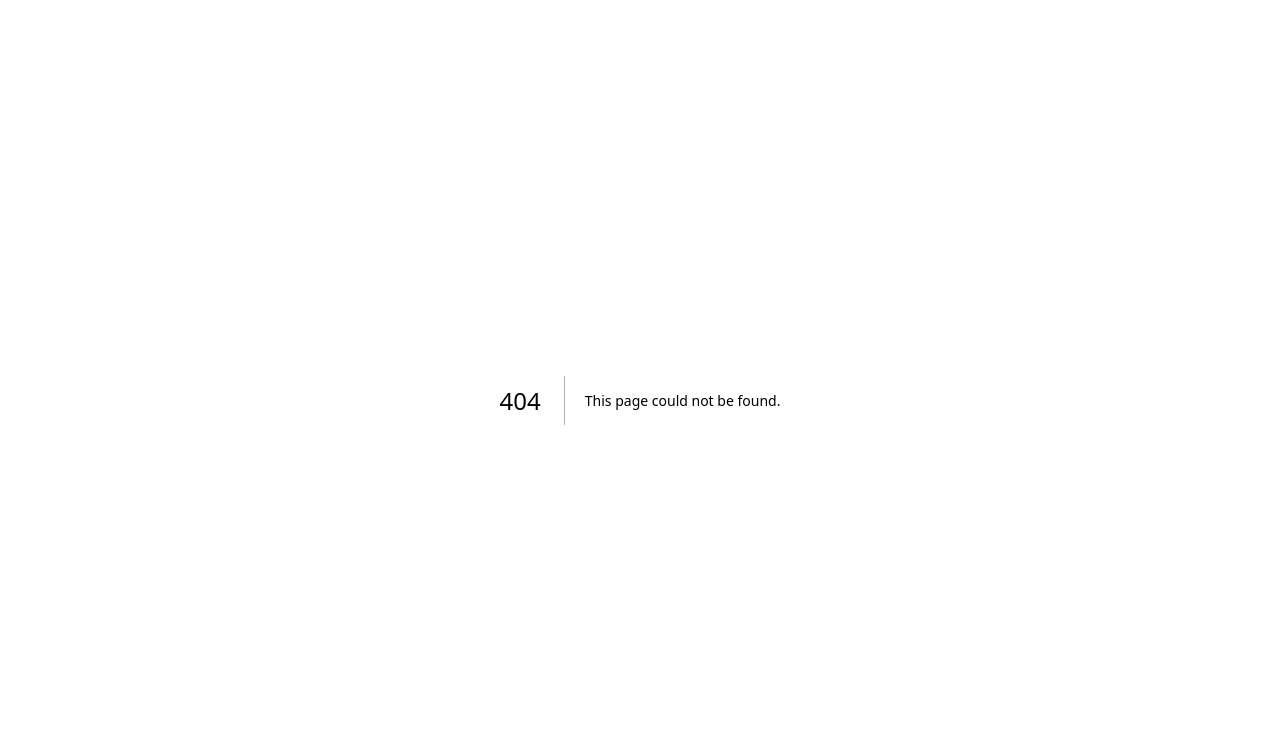
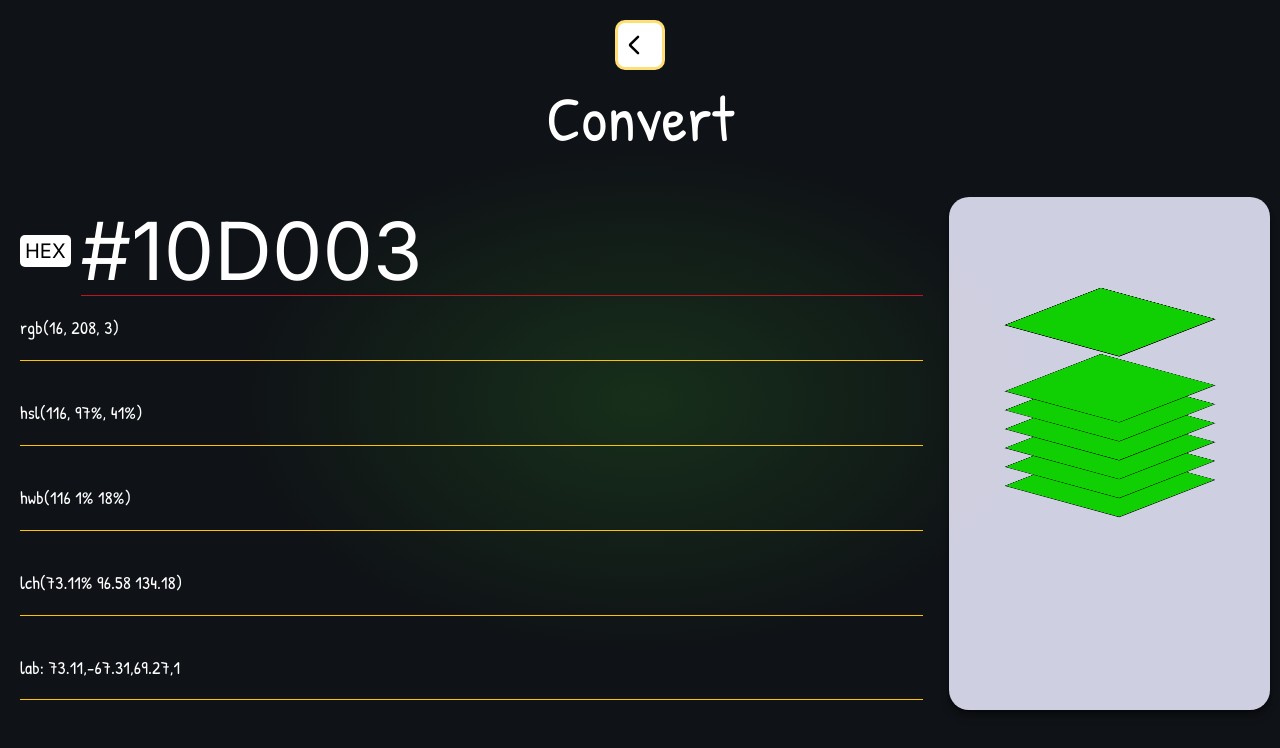
Before and after one commit to Andriikryl/color-mastery, a Next.js app: page /converter in a window 1280 px wide. Before the commit this address had no page. Shown: the top 748 px of the page. Built offline with nearby package versions, Linux system fonts and the light colour scheme.

Commit message:
add page convert

```diff
--- a/package.json
+++ b/package.json
@@ -10,6 +10,7 @@
   },
   "dependencies": {
     "clsx": "^2.1.0",
+    "colord": "^2.9.3",
     "framer-motion": "^11.0.25",
     "next": "14.1.4",
     "react": "^18",
--- /dev/null
+++ b/src/app/converter/page.tsx
@@ -0,0 +1,94 @@
+"use client";
+import React, { useEffect, useState } from "react";
+import Container from "@/components/container/Container";
+import { getRandomHex } from "@/utils/randomHex";
+import { colord, extend } from "colord";
+import { motion } from "framer-motion";
+import styles from "./style.module.css";
+import { Title } from "@/components/title/Title";
+import InputHex from "@/components/inputHex/InputHex";
+import hwbPlugin from "colord/plugins/hwb";
+import labPlugin from "colord/plugins/lab";
+import lchPlugin from "colord/plugins/lch";
+import xyzPlugin from "colord/plugins/xyz";
+import LinkBack from "@/components/linkBack/LinkBack";
+extend([hwbPlugin]);
+extend([labPlugin]);
+extend([lchPlugin]);
+extend([xyzPlugin]);
+
+export default function Converter() {
+  const [value, setValue] = React.useState("");
+  const [error, setError] = React.useState(false);
+
+  useEffect(() => {
+    setValue(getRandomHex());
+  }, []);
+
+  let valueRgb = colord(value).toRgbString();
+  let valueHsl = colord(value).toHslString();
+  let valueHwb = colord(value).toHwbString();
+  let valueLsh = colord(value).toLchString();
+  let valueLab = colord(value).toLab();
+  let valueXyz = colord(value).toXyz();
+  return (
+    <section className={styles.convert__section}>
+      <Container>
+        <div className={styles.wrapper}>
+          <LinkBack />
+          <Title headingLevel="h1">Convert</Title>
+          <div className={styles.flex__group}>
+            <div className={styles.main__box}>
+              <InputHex labelTitle="hex" value={value} set={setValue} />
+              <ul className={styles.values__list} role="list">
+                <li className={styles.list__item}>{valueRgb}</li>
+                <li className={styles.list__item}>{valueHsl}</li>
+                <li className={styles.list__item}>{valueHwb}</li>
+                <li className={styles.list__item}>{valueLsh}</li>
+                <li className={styles.list__item}>
+                  lab: {valueLab.l},{valueLab.a},{valueLab.b},{valueLab.alpha}
+                </li>
+              </ul>
+            </div>
+            <div className={styles.sidebar}>
+              <div className={styles.axies}>
+                <div
+                  style={{ backgroundColor: value }}
+                  className={styles.axies__side}
+                ></div>
+                <div
+                  style={{ backgroundColor: value }}
+                  className={styles.axies__side}
+                ></div>
+                <div
+                  style={{ backgroundColor: value }}
+                  className={styles.axies__side}
+                ></div>
+                <div
+                  style={{ backgroundColor: value }}
+                  className={styles.axies__side}
+                ></div>
+                <div
+                  style={{ backgroundColor: value }}
+                  className={styles.axies__side}
+                ></div>
+                <div
+                  style={{ backgroundColor: value }}
+                  className={styles.axies__side}
+                ></div>
+                <div
+                  style={{ backgroundColor: value }}
+                  className={styles.axies__side}
+                ></div>
+                <div
+                  style={{ backgroundColor: value }}
+                  className={styles.axies__side}
+                ></div>
+              </div>
+            </div>
+          </div>
+        </div>
+      </Container>
+    </section>
+  );
+}
--- /dev/null
+++ b/src/app/converter/style.module.css
@@ -0,0 +1,126 @@
+.convert__section{
+    height: 100dvh;
+    position: relative;
+    background-color: #0f1216;
+}
+
+.convert__section::after{
+    content: "";
+    width: 100%;
+    height: 100%;
+    position: absolute;
+    top: 0;
+    left: 0;
+    background: radial-gradient(ellipse at center, hsl(120, 42.59%, 21.18%, 0.5) 0%, hsl(0, 0%, 0%, 0) 45%);
+}
+
+.wrapper{
+    padding-block-start: 20px;
+    position: relative;
+    z-index: 100;
+}
+
+.flex__group{
+    gap: 20px;
+    display: flex;
+    flex-wrap: wrap;
+}
+
+.box{
+    width: 200px;
+    height: 200px;
+    margin-block-start: 40px;
+}
+
+.flex__group {
+    padding-block: 20px;
+    display: flex;
+    flex-wrap: wrap;
+    gap: 1rem;
+  }
+  .sidebar {
+    padding: 10px;
+    flex-basis: 20rem;
+    flex-grow: 1;
+    box-shadow:
+    0 1px 1px rgba(0, 0, 0, 0.15),
+    0 2px 2px rgba(0, 0, 0, 0.15),
+    0 4px 4px rgba(0, 0, 0, 0.15),
+    0 8px 8px rgba(0, 0, 0, 0.15);
+  background-color: hsl(240, 53%, 93%, .9);
+  display: flex;
+  justify-content: center;
+  border-radius: 20px;
+  }
+  .main__box {
+    padding: 10px;
+    flex-basis: 0;
+    flex-grow: 999;
+    min-inline-size: 50%;
+  }
+
+
+  .values__list{
+    margin-block-start: 20px;
+    display: flex;
+    flex-direction: column;
+    gap: 40px;
+  }
+
+  .list__item{
+    font-family: var(--font-family);
+    font-weight: 400;
+    font-size: 18px;
+    line-height: 133%;
+    letter-spacing: 0.01em;
+    color: var(--white);
+    border-bottom: 1px solid #ffc300;
+    padding-block-end: 20px;
+  }
+
+  .axies{
+    margin-block-start: 40px;
+    --width: 150px;
+    --height:150px;
+    --depth:150px;
+    height: var(--height);
+    width: var(--width);
+    position: relative;
+    transform:  rotateX(-19deg) rotateY(50deg);
+    transform-style: preserve-3d;
+    transition: all 500ms ease;
+}
+
+.axies__side{
+    transition: all 500ms ease;
+    user-select: none;
+    background-color: transparent;
+    position: absolute;
+    border: 1px solid black;
+      --rotation: -90deg;
+    height: var(--depth);
+    width: var(--width);
+    left: 50%;
+    top: 100%;
+    transform: translate(-50%, -50%) rotateX(var(--rotation)) translate3d(0, 0, calc(var(--height) * -0.5));
+}
+.axies__side:nth-child(3){
+    top: 220px;
+}
+
+.axies__side:nth-child(4){
+    top: 240px;
+}
+
+.axies__side:nth-child(5){
+    top: 260px;
+}
+.axies__side:nth-child(6){
+    top: 280px;
+}
+.axies__side:nth-child(7){
+    top: 300px;
+}
+.axies__side:nth-child(8){
+    top: 320px;
+}
--- a/src/app/random/page.tsx
+++ b/src/app/random/page.tsx
@@ -9,6 +9,7 @@ import VisuallyHidden from "@/components/VisuallyHidden/VisuallyHidden";
 import Minus from "@/icons/Minus";
 import { Counter } from "@/components/counter/Counter";
 import LinkBack from "@/components/linkBack/LinkBack";
+import { Title } from "@/components/title/Title";
 
 export default function Random() {
   const [amount, setAmount] = useState(16);
@@ -30,7 +31,7 @@ export default function Random() {
       <Container>
         <div className={styles.group__box}>
           <LinkBack />
-          <h1 className={styles.title}>Random Color Generator</h1>
+          <Title headingLevel="h1">Random Color Generator</Title>
           <div className={styles.control__group}>
             <button className={styles.button} onClick={Increment}>
               <Plus />
--- /dev/null
+++ b/src/components/inputHex/style.module.css
@@ -0,0 +1,30 @@
+.label{
+    font-size: clamp(20px, 5vw + 1rem, 20px);
+    padding: 5px;
+    border-radius: 5px;
+    background-color: #ffffff;
+    text-transform: uppercase;
+}
+
+
+.form{
+    display: flex;
+    align-items: center;
+    gap: 10px;
+}
+
+.input{
+    border: none;
+    width: 100%;
+    font-family: inherit;
+    font-size: clamp(20px , 5vw + 1rem, 120px);
+    font-weight: inherit;
+    background-color: transparent;
+    color: var(--white);
+    outline: none;
+    border-bottom: 1px solid #c1121f;
+}
+
+.input__erro{
+   border-bottom: 3px solid #c1121f;
+}
```
Also changed, not shown: 1 other file (tests, documents, lock files or other folders).
